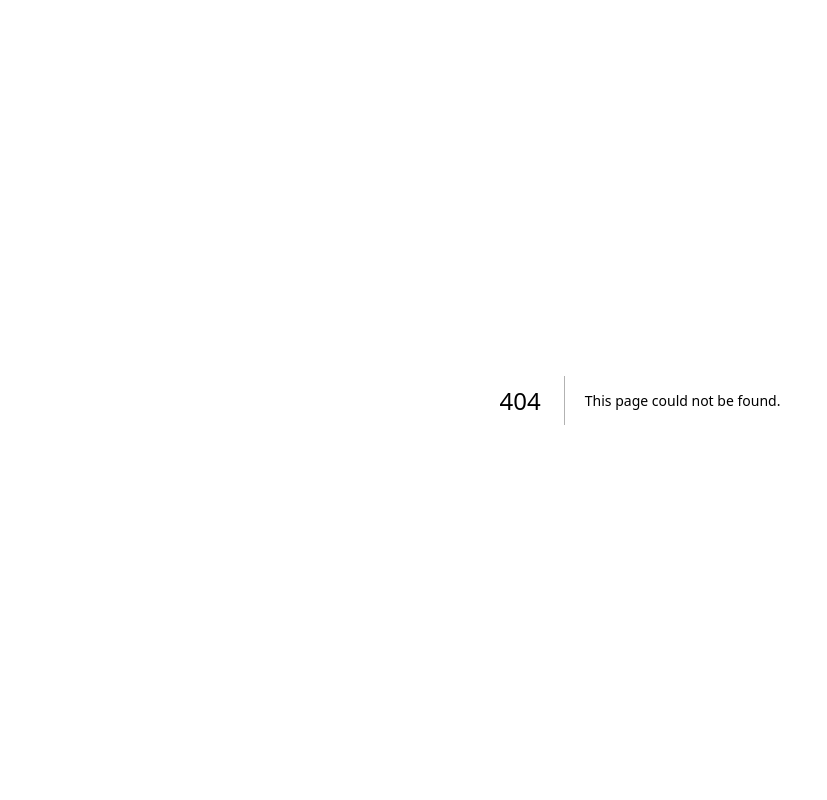
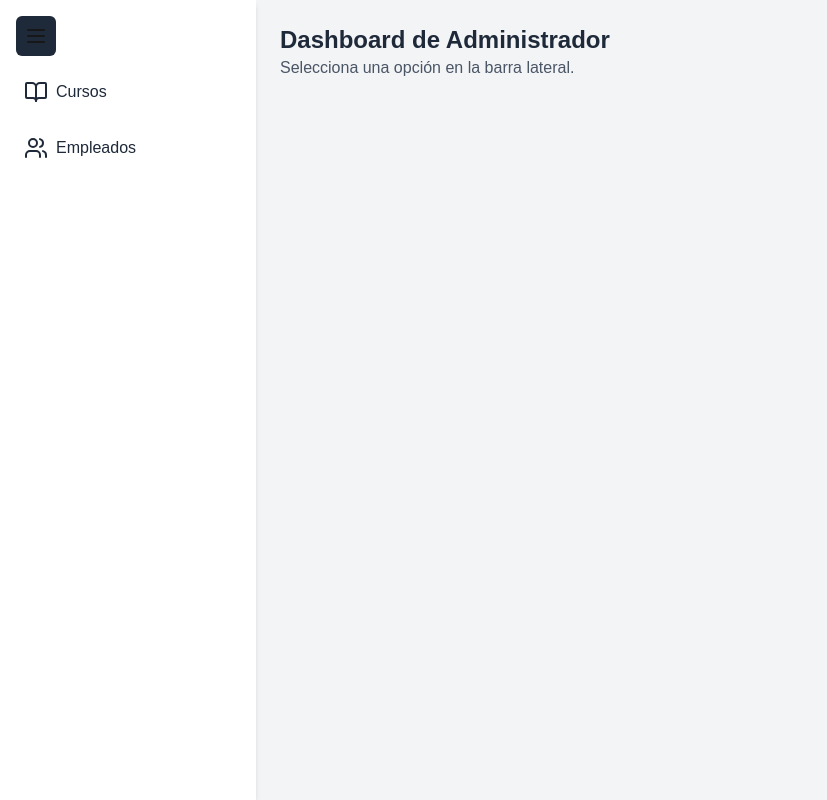
Before and after one commit to RICTEL04/pathexplorer-esquimales, a Next.js app: page /admin in a window 1280 px wide. Before the commit this address had no page. Shown: the whole page, without its empty margins (0-827 px from the left). Built offline with nearby package versions, Linux system fonts and the light colour scheme.

Commit message:
Admin dashboard inicial

```diff
--- /dev/null
+++ b/app/admin/page.tsx
@@ -0,0 +1,15 @@
+"use client";
+import Sidebar from "@/components/sidebar";
+
+export default function AdminDashboard() {
+  return (
+    <div className="flex min-h-screen bg-gray-100">
+      <Sidebar />
+      {/* Main Content */}
+      <main className="flex-1 p-6">
+        <h1 className="text-gray-800 text-2xl font-bold">Dashboard de Administrador</h1>
+        <p className="text-gray-600">Selecciona una opción en la barra lateral.</p>
+      </main>
+    </div>
+  );
+}
--- /dev/null
+++ b/components/sidebar.tsx
@@ -0,0 +1,30 @@
+"use client"
+import Link from "next/link";
+import { Menu, Users, BookOpen } from "lucide-react";
+import { useState } from "react";
+
+export default function sidebar() {
+    const [isSidebarOpen, setIsSidebarOpen] = useState(true);
+    return (
+        <aside
+        className={`${
+          isSidebarOpen ? "w-64" : "w-16"
+        } bg-white p-4 shadow-md transition-all`}
+      >
+        <button
+          className="mb-4 p-2 rounded-md bg-gray-800"
+          onClick={() => setIsSidebarOpen(!isSidebarOpen)}
+        >
+          <Menu />
+        </button>
+        <nav className="space-y-4">
+          <Link href="/admin/cursos" className="text-gray-800 flex items-center gap-2 p-2 rounded-md hover:bg-gray-200">
+            <BookOpen /> {isSidebarOpen && "Cursos"}
+          </Link>
+          <Link href="/admin/empleados" className="text-gray-800 flex items-center gap-2 p-2 rounded-md hover:bg-gray-200">
+            <Users /> {isSidebarOpen && "Empleados"}
+          </Link>
+        </nav>
+      </aside>
+    );
+  }
```
Also changed, not shown: package.json (+8 -5 lines), 1 other file (tests, documents, lock files or other folders).
